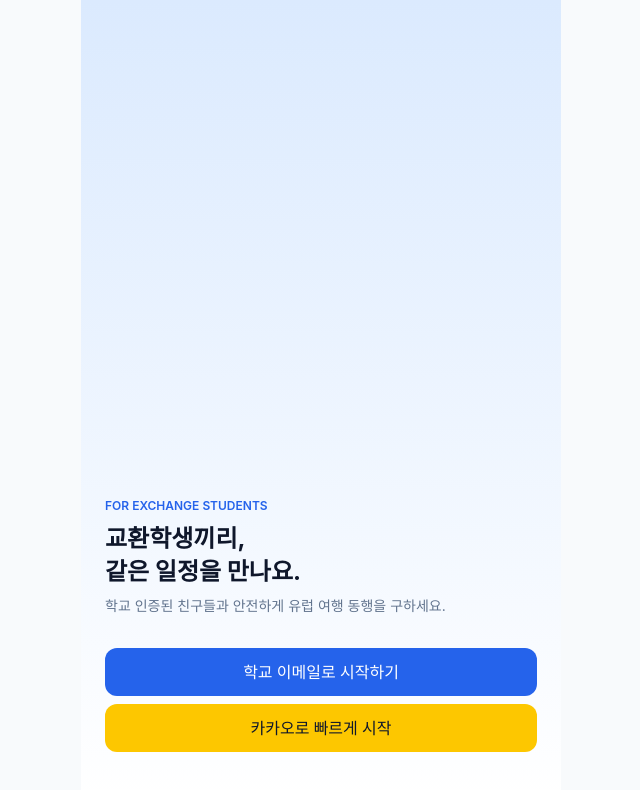
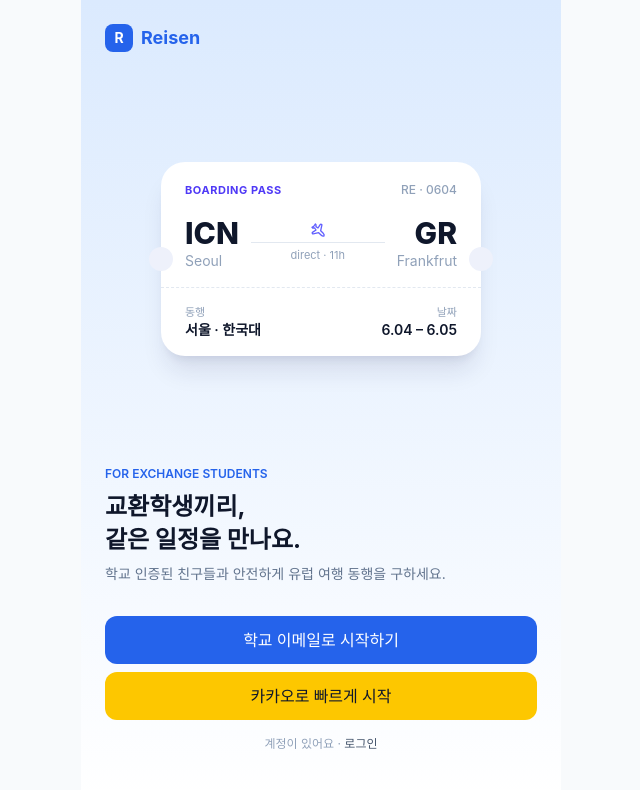
Before and after one commit to ExchangeStudentReisen/FE, a React (Vite) app: page / in a window 1280 px wide. Shown: the top 790 px of the page, without its empty margins (319-959 px from the left). Built offline with nearby package versions, Linux system fonts and the light colour scheme.

Commit message:
feat: Construct main page

```diff
--- /dev/null
+++ b/src/features/onboarding/BoardingPassCard.tsx
@@ -0,0 +1,72 @@
+import { Plane } from "lucide-react";
+
+interface BoardingPassCardProps {
+  flightCode?: string;
+  fromCode?: string;
+  fromCity?: string;
+  toCode?: string;
+  toCity?: string;
+  duration?: string;
+  companionName?: string;
+  companionSchool?: string;
+  dateRange?: string;
+}
+
+export default function BoardingPassCard({
+  flightCode = "RE · 0604",
+  fromCode = "ICN",
+  fromCity = "Seoul",
+  toCode = "GR",
+  toCity = "Frankfrut",
+  duration = "direct · 11h",
+  companionName = "서울 · 한국대",
+  dateRange = "6.04 – 6.05",
+}: BoardingPassCardProps) {
+  return (
+    <div className="relative mx-auto w-full max-w-xs rounded-3xl bg-white shadow-xl shadow-indigo-950/10">
+      {/* notches for the ticket-stub effect */}
+      <span className="absolute -left-3 top-1/2 h-6 w-6 -translate-y-1/2 rounded-full bg-[#eef1fb]" />
+      <span className="absolute -right-3 top-1/2 h-6 w-6 -translate-y-1/2 rounded-full bg-[#eef1fb]" />
+
+      <div className="px-6 pt-5 pb-4">
+        <div className="flex items-center justify-between">
+          <span className="text-[11px] font-bold tracking-wider text-indigo-600">
+            BOARDING PASS
+          </span>
+          <span className="text-xs font-medium text-slate-400">{flightCode}</span>
+        </div>
+
+        <div className="mt-4 flex items-center justify-between">
+          <div>
+            <p className="text-3xl font-extrabold text-slate-900">{fromCode}</p>
+            <p className="text-sm text-slate-400">{fromCity}</p>
+          </div>
+
+          <div className="flex flex-1 flex-col items-center px-3">
+            <Plane className="h-4 w-4 rotate-90 text-indigo-500" />
+            <div className="mt-1 h-px w-full bg-slate-200" />
+            <p className="mt-1 text-[11px] text-slate-400">{duration}</p>
+          </div>
+
+          <div className="text-right">
+            <p className="text-3xl font-extrabold text-slate-900">{toCode}</p>
+            <p className="text-sm text-slate-400">{toCity}</p>
+          </div>
+        </div>
+      </div>
+
+      <div className="border-t border-dashed border-slate-200" />
+
+      <div className="flex items-center justify-between px-6 py-4">
+        <div>
+          <p className="text-[11px] text-slate-400">동행</p>
+          <p className="text-sm font-semibold text-slate-900">{companionName}</p>
+        </div>
+        <div className="text-right">
+          <p className="text-[11px] text-slate-400">날짜</p>
+          <p className="text-sm font-semibold text-slate-900">{dateRange}</p>
+        </div>
+      </div>
+    </div>
+  );
+}
--- a/src/features/onboarding/WelcomePage.tsx
+++ b/src/features/onboarding/WelcomePage.tsx
@@ -1,6 +1,21 @@
+import { useNavigate } from 'react-router-dom'
+import BoardingPassCard from './BoardingPassCard'
+
 export function WelcomePage() {
+  const navigate = useNavigate()
+
   return (
-    <div className="flex flex-col justify-end min-h-screen p-6 pb-12 bg-gradient-to-b from-primary-light to-white">
+    <div className="flex flex-col min-h-screen p-6 pb-12 bg-linear-to-b from-primary-light to-white">
+      <div className="flex items-center gap-2">
+        <div className="w-7 h-7 rounded-lg bg-primary flex items-center justify-center">
+          <span className="text-white text-sm font-bold">R</span>
+        </div>
+      <span className="text-primary font-bold text-lg">Reisen</span>
+    </div>
+      <div className="flex-1 flex items-center justify-center">
+        <BoardingPassCard />
+      </div>
+
       <div className="mb-8">
         <p className="text-xs font-semibold text-primary mb-2">FOR EXCHANGE STUDENTS</p>
         <h1 className="text-2xl font-bold text-slate-900 leading-snug">
@@ -12,13 +27,27 @@ export function WelcomePage() {
           학교 인증된 친구들과 안전하게 유럽 여행 동행을 구하세요.
         </p>
       </div>
+
       <div className="flex flex-col gap-2">
-        <button className="w-full py-3 rounded-xl bg-primary text-white font-medium">
+        <button
+          onClick= {() => navigate('/onboarding/school')}
+          className="w-full py-3 rounded-xl bg-primary text-white font-medium"
+        >
           학교 이메일로 시작하기
         </button>
-        <button className="w-full py-3 rounded-xl bg-yellow-400 text-slate-900 font-medium">
+        <button
+          onClick= {() => alert('카카오 로그인은 백엔드 연결 후 구현 예정입니다.')}
+          className="w-full py-3 rounded-xl bg-yellow-400 text-slate-900 font-medium">
           카카오로 빠르게 시작
         </button>
+        <p className="text-center text-xs text-slate-400 mt-2">
+          계정이 있어요 · <span
+            onClick={() => navigate('/login')}
+            className="text-slate-600 font-medium cursor-pointer"
+          >
+            로그인
+          </span>
+        </p>
       </div>
     </div>
   )
```
